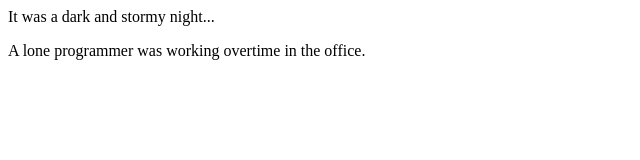
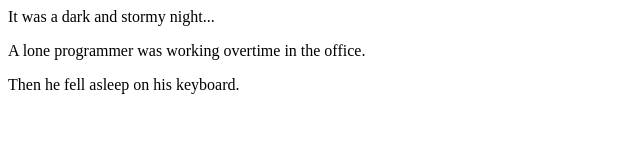
Before and after one commit to johnburfor/fireside-story, a plain HTML site: page index.html in a window 1280 px wide. Shown: the whole page, without its empty margins (0-640 px from the left). Drawn offline with Linux system fonts and the light colour scheme.

Commit message:
added third line of story

```diff
--- a/index.html
+++ b/index.html
@@ -2,5 +2,6 @@
   <body>
     <p>It was a dark and stormy night...</p>
     <p>A lone programmer was working overtime in the office.</p>
+    <p>Then he fell asleep on his keyboard.</p>
   </body>
 </html>
```
